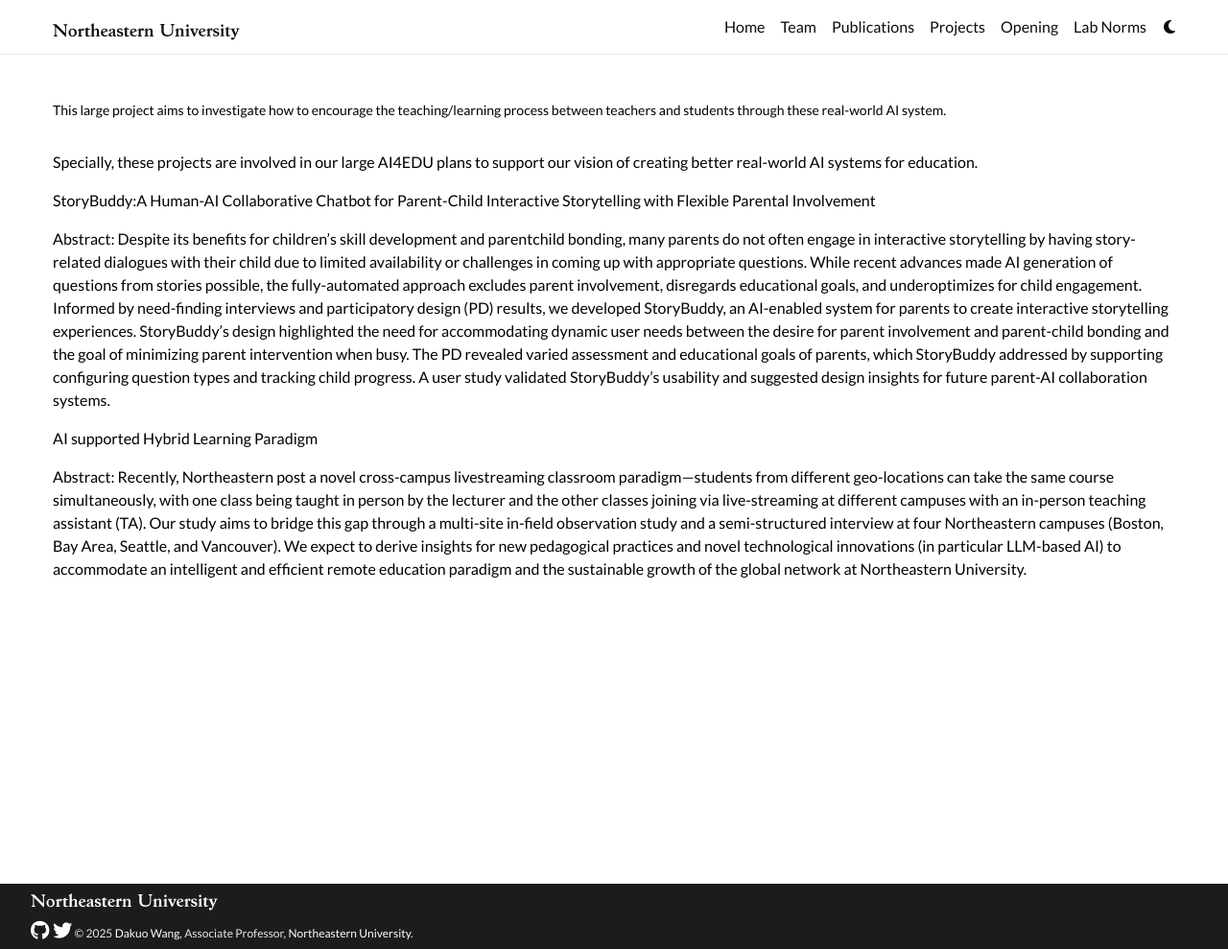
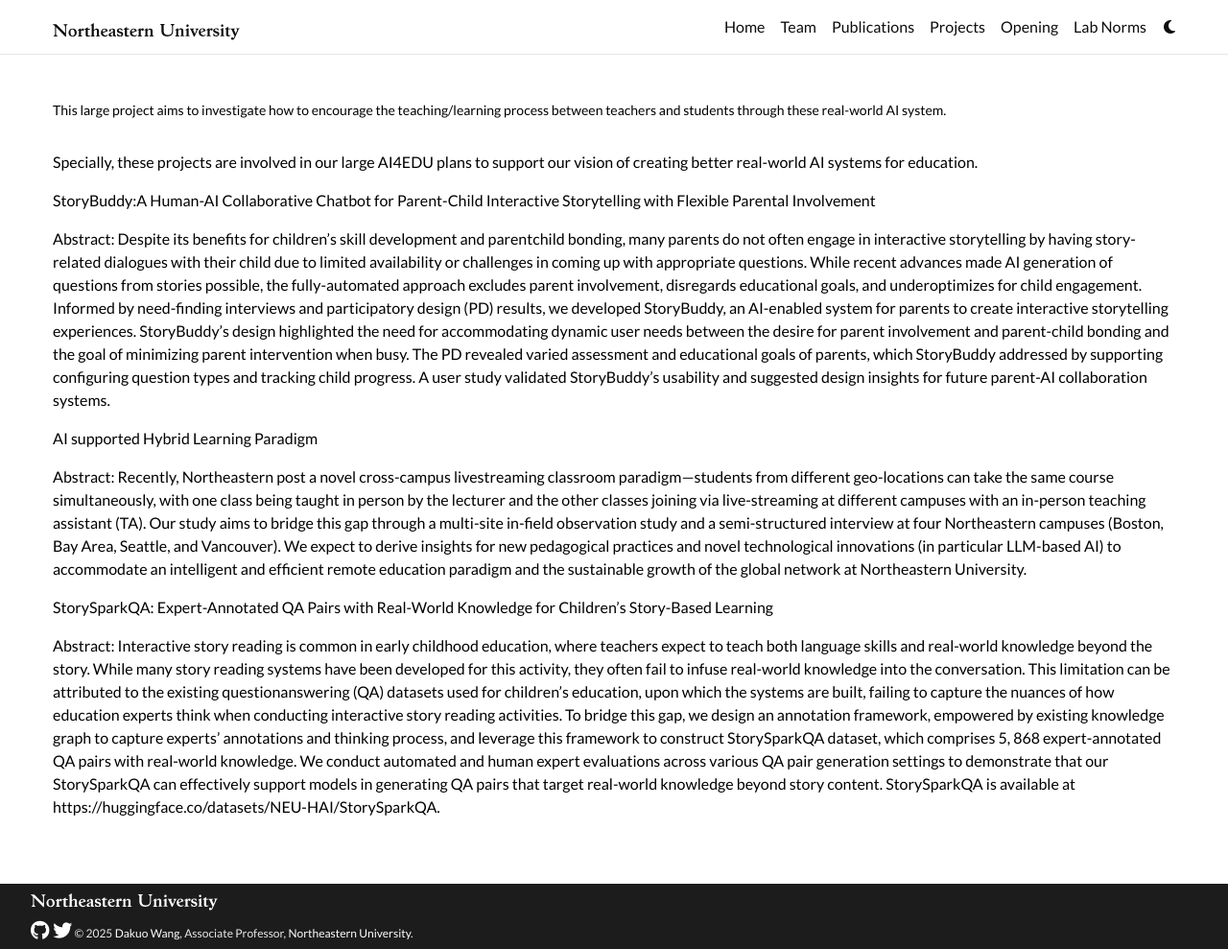
Before and after one commit to NEU-HAI-Lab/lab_homepage, a Jekyll site: the page built from _projects/AI4EDU.md, in a window 1280 px wide and 989 px high. Shown: the whole window at 96% size. Built offline with Jekyll 4.4.1, drawn with Linux system fonts in a browser that asks for light colours; comment, search, counter and statistics services are not loaded; a style sheet for code colours, icons or effects is not loaded.

Commit message:
Update AI4EDU.md

```diff
--- a/_projects/AI4EDU.md
+++ b/_projects/AI4EDU.md
@@ -22,3 +22,8 @@
 **AI supported Hybrid Learning Paradigm**
 
   **Abstract:** Recently, Northeastern post a novel cross-campus livestreaming classroom paradigm---students from different geo-locations can take the same course simultaneously, with one class being taught in person by the lecturer and the other classes joining via live-streaming at different campuses with an in-person teaching assistant (TA). Our study aims to bridge this gap through a multi-site in-field observation study and a semi-structured interview at four Northeastern campuses (Boston, Bay Area, Seattle, and Vancouver). We expect to derive insights for new pedagogical practices and novel technological innovations (in particular LLM-based AI) to accommodate an intelligent and efficient remote education paradigm and the sustainable growth of the global network at Northeastern University.
+
+**StorySparkQA: Expert-Annotated QA Pairs with Real-World Knowledge for Children’s Story-Based Learning**
+
+ **Abstract:** Interactive story reading is common in early childhood education, where teachers expect to teach both language skills and real-world
+knowledge beyond the story. While many story reading systems have been developed for this activity, they often fail to infuse real-world knowledge into the conversation. This limitation can be attributed to the existing questionanswering (QA) datasets used for children’s education, upon which the systems are built, failing to capture the nuances of how education experts think when conducting interactive story reading activities. To bridge this gap, we design an annotation framework, empowered by existing knowledge graph to capture experts’ annotations and thinking process, and leverage this framework to construct StorySparkQA dataset, which comprises 5, 868 expert-annotated QA pairs with real-world knowledge. We conduct automated and human expert evaluations across various QA pair generation settings to demonstrate that our StorySparkQA can effectively support models in generating QA pairs that target real-world knowledge beyond story content. StorySparkQA is available at https://huggingface.co/datasets/NEU-HAI/StorySparkQA.
```
